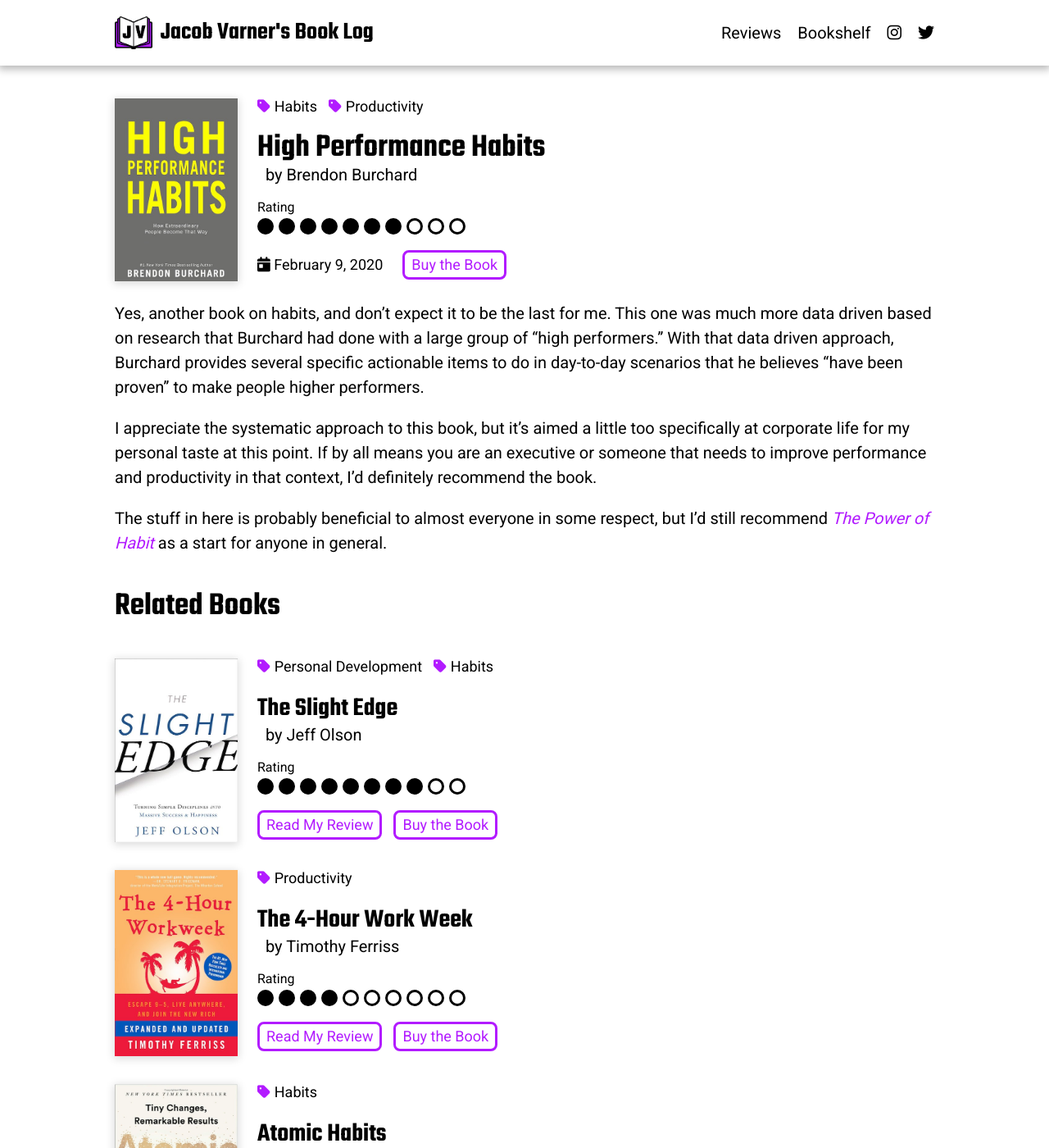
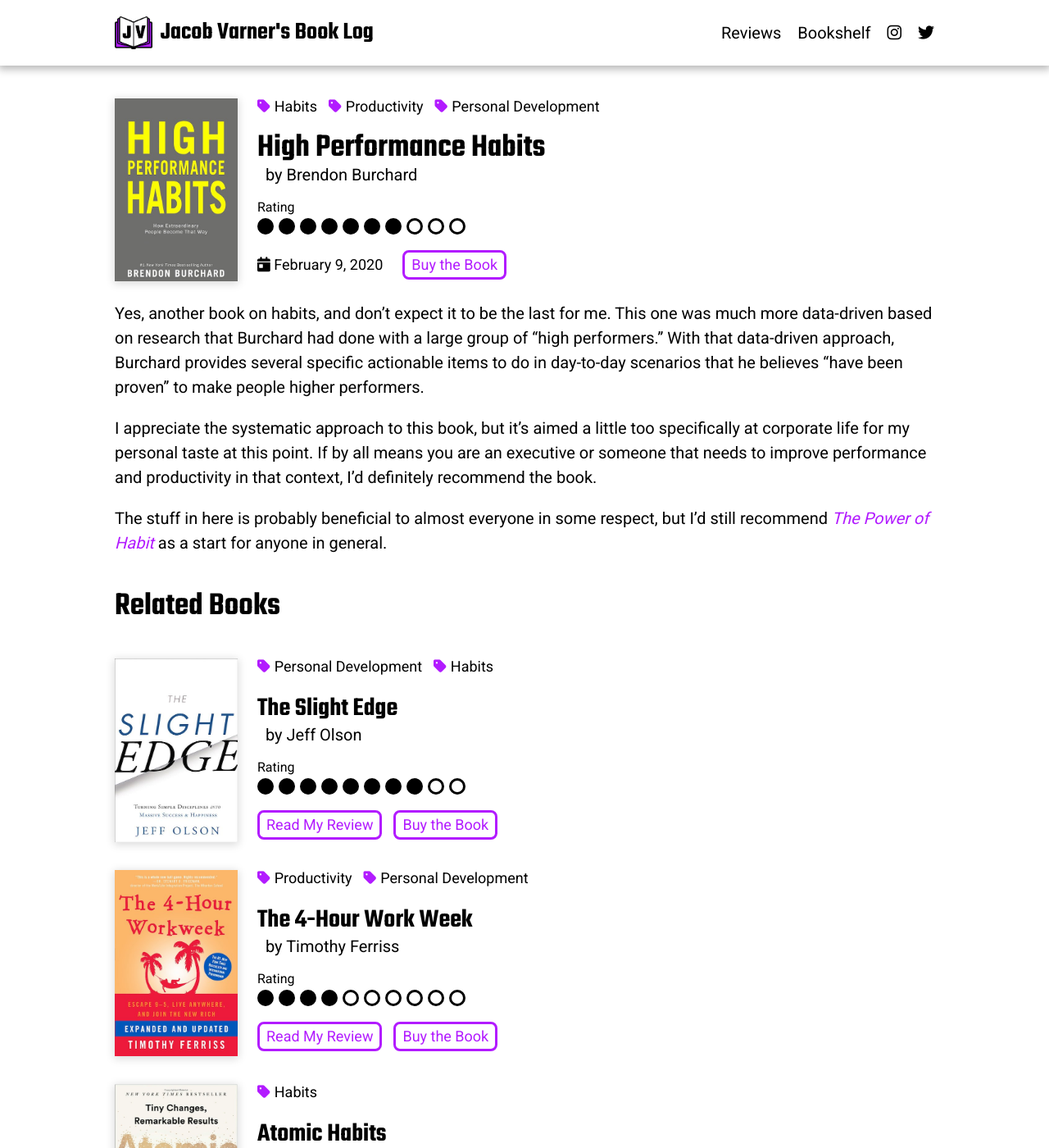
Before and after one commit to jacobvarner/books-jacobvarner, a Jekyll site: the page built from _posts/2020-2-9-high-performance-habits.md, in a window 1280 px wide and 1400 px high. Shown: the whole window at 82% size. Built offline with Jekyll 4.4.1, drawn with Linux system fonts in a browser that asks for light colours; nearby versions of some CDN libraries.

Commit message:
Adding personal development tag to other books

```diff
--- a/_posts/2020-2-9-high-performance-habits.md
+++ b/_posts/2020-2-9-high-performance-habits.md
@@ -2,13 +2,13 @@
 layout: post
 title: High Performance Habits
 cover: /images/covers/high-performance-habits.jpg
-tags: [Habits, Productivity]
+tags: [Habits, Productivity, Personal Development]
 author: [Brendon Burchard]
 affiliate-link: https://amzn.to/2TXpEYr
 rating: 7
 ---
 
-Yes, another book on habits, and don’t expect it to be the last for me. This one was much more data driven based on research that Burchard had done with a large group of “high performers.” With that data driven approach, Burchard provides several specific actionable items to do in day-to-day scenarios that he believes “have been proven” to make people higher performers.
+Yes, another book on habits, and don’t expect it to be the last for me. This one was much more data-driven based on research that Burchard had done with a large group of “high performers.” With that data-driven approach, Burchard provides several specific actionable items to do in day-to-day scenarios that he believes “have been proven” to make people higher performers.
 
 I appreciate the systematic approach to this book, but it’s aimed a little too specifically at corporate life for my personal taste at this point. If by all means you are an executive or someone that needs to improve performance and productivity in that context, I’d definitely recommend the book.
 
--- a/_posts/2020-9-6-the-4-hour-work-week.md
+++ b/_posts/2020-9-6-the-4-hour-work-week.md
@@ -2,7 +2,7 @@
 layout: post
 title: The 4-Hour Work Week
 cover: /images/covers/the-4-hour-work-week.jpg
-tags: [Productivity]
+tags: [Productivity, Personal Development]
 author: [Timothy Ferriss]
 affiliate-link: https://www.amazon.com/4-Hour-Workweek-Escape-Live-Anywhere/dp/0307465357
 rating: 4
```
